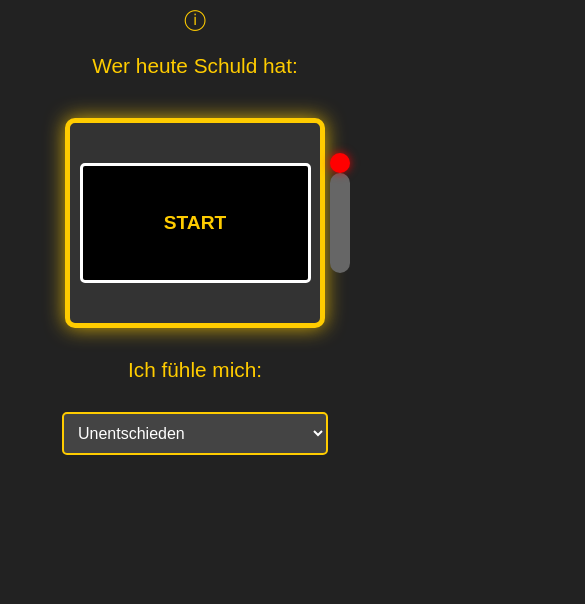
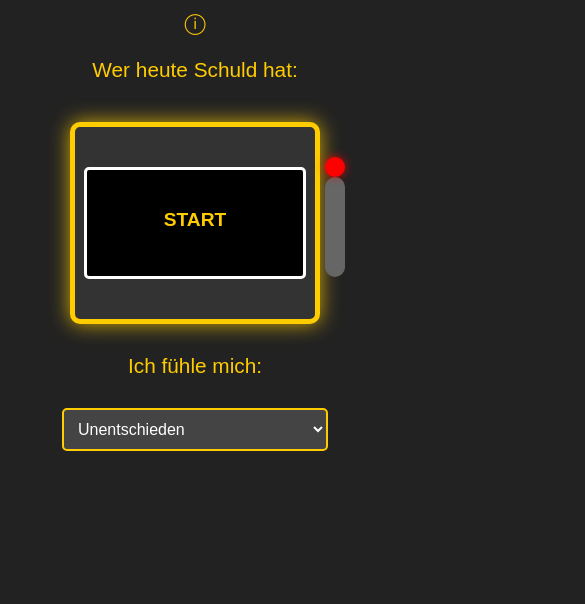
Before and after one commit to anmarchio/blamegame, a plain HTML site: page index.html in a window 390 px wide. Shown: the part 240-844 px from the top of the page, 585 px wide, since content can reach past the window. Drawn offline with Linux system fonts and the light colour scheme.

Commit message:
mobile optimization

```diff
--- a/index.html
+++ b/index.html
@@ -3,6 +3,7 @@
 <head>
     <meta charset="UTF-8">
     <meta name="viewport" content="width=device-width, initial-scale=1.0">
+
     <title>Slot Machine</title>
     <style>
         body {
@@ -22,18 +23,18 @@
             display: flex;
             flex-direction: column;
             align-items: center;
-            width: 250px;
-            height: 200px;
+            width: 15rem;
+            height: 12rem;
             border: 5px solid #ffcc00;
             border-radius: 10px;
             background-color: #333;
-            box-shadow: 0 0 20px rgba(255, 204, 0, 0.8);
+            box-shadow: 0 0 1.25rem rgba(255, 204, 0, 0.8);
         }
 
         .slot-display {
             width: 90%;
-            height: 160px;
-			margin: 40px auto;
+            height: 10rem;
+			margin: 2.5rem auto;
             background: black;
             overflow: hidden;
             display: flex;
@@ -46,7 +47,7 @@
 
         .slot-items {
             position: absolute;
-            top: 40;
+            top: 2.5rem;
             display: flex;
             flex-direction: column;
             align-items: center;
@@ -58,8 +59,8 @@
             font-size: 1.2rem;
             font-weight: bold;
             color: #ffcc00;
-            height: 20px;
-            line-height: 20px;
+            height: 1.25rem;
+            line-height: 1.25rem;
             text-align: center;
         }
 
@@ -67,10 +68,10 @@
             position: absolute;
             right: -30px;
             top: 50px;
-            width: 20px;
-            height: 100px;
+            width: 1.25rem;
+            height: 6.25rem;
             background-color: #666;
-            border-radius: 15px;
+            border-radius: 1rem;
             cursor: pointer;
         }
 
@@ -82,8 +83,8 @@
             position: absolute;
             bottom: 100px;
             left: 0px;
-            width: 20px;
-            height: 20px;
+            width: 1.25rem;
+            height: 1.25rem;
             background-color: red;
             border-radius: 50%;
             box-shadow: 0 0 10px rgba(255, 0, 0, 0.8);
@@ -109,7 +110,7 @@
             padding: 10px;
 			margin-top: 0px;
             margin-bottom: 30px;
-            width: 1000px;
+            width: 15rem;
 			font-size: 1.3rem;
             color: #ffcc00;
             text-align: center;
@@ -117,7 +118,7 @@
         .label {
             padding: 10px;
 			margin-top: 20px;
-            width: 250px;
+            width: 15rem;
 			font-size: 1.3rem;
             color: #ffcc00;
             text-align: center;
@@ -129,7 +130,7 @@
             left: 0;
             top: 0;
             width: 100%;
-            height: 100%;
+            height: 50%;
             overflow: auto;
             background-color: rgb(0,0,0);
             background-color: rgba(0,0,0,0.4);
```
